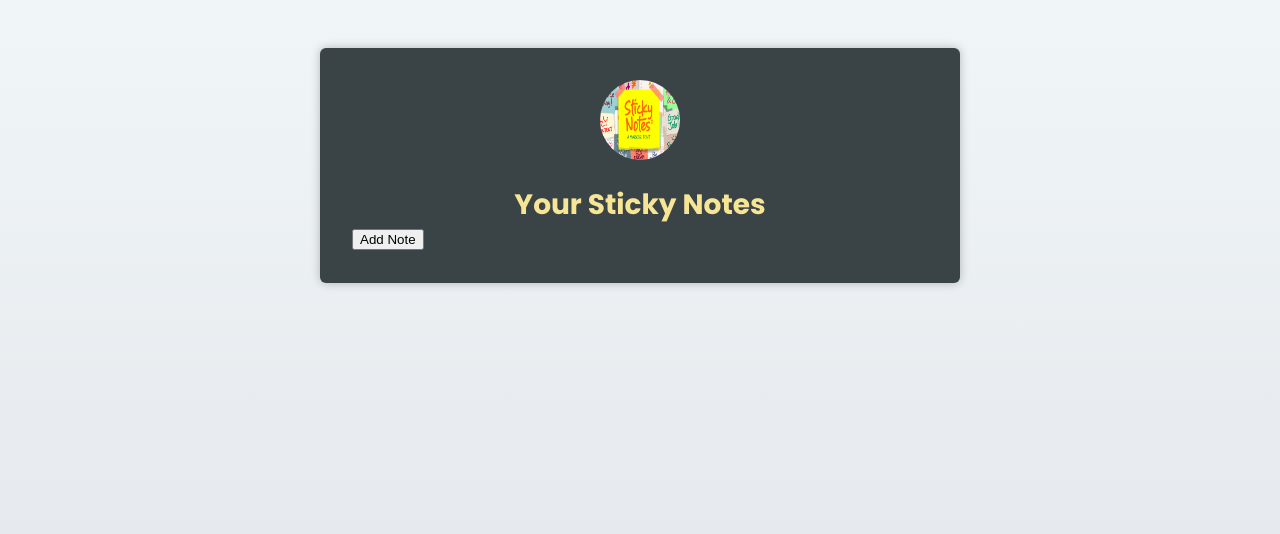
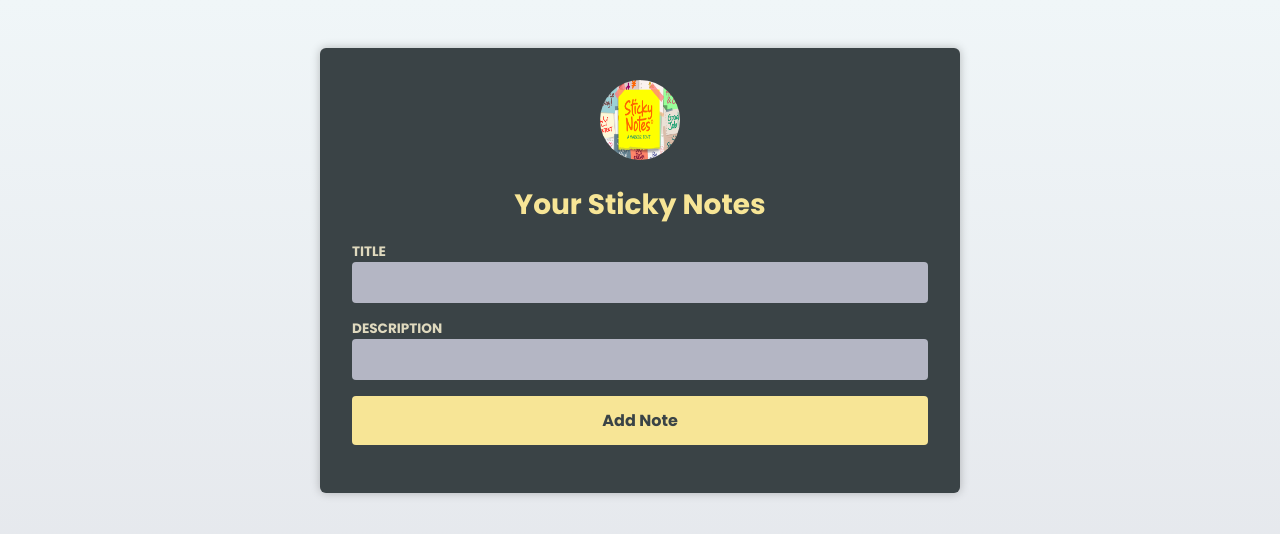
Before and after one commit to alonzojoe/sticky-notes-ts, a React (Vite) app: page / in a window 1280 px wide. Shown: the top 534 px of the page. Built offline with nearby package versions, Linux system fonts and the light colour scheme.

Commit message:
feat: create new NewNote component and implement adding of note

```diff
--- a/src/App.tsx
+++ b/src/App.tsx
@@ -1,5 +1,6 @@
 import React, { useState } from "react";
 import Header from "./components/Header";
+import NewNote from "./components/NewNote";
 import StickyNoteList from "./components/SticktNoteList";
 import StickyNoteImg from "./assets/sticky.png";
 import { Note } from "./lib/types";
@@ -7,19 +8,18 @@ import { Note } from "./lib/types";
 function App() {
   const [notes, setNotes] = useState<Note[]>([]);
 
-  const handleFormSubmit = () => {
+  const handleAddNote = (title: string, description: string) => {
     setNotes((prevNotes) => {
       const newNote = {
         id: Date.now(),
-        title: "New Note",
-        description: "This is a new note",
+        title: title,
+        description: description,
       };
       return [newNote, ...prevNotes];
     });
   };
 
   const handleDeleteNote = (id: number) => {
-    alert(id);
     setNotes((prevNotes) => prevNotes.filter((note) => note.id !== id));
   };
 
@@ -28,7 +28,7 @@ function App() {
       <Header image={{ src: StickyNoteImg, alt: "A list of notes" }}>
         <h1>Your Sticky Notes</h1>
       </Header>
-      <button onClick={handleFormSubmit}>Add Note</button>
+      <NewNote setNotes={setNotes} onAddNote={handleAddNote} />
       <StickyNoteList notes={notes} onDeleteNote={handleDeleteNote} />
     </main>
   );
--- /dev/null
+++ b/src/components/NewNote.tsx
@@ -0,0 +1,38 @@
+import React, { useRef } from "react";
+
+const NewNote = ({ onAddNote }: { onAddNote: () => void }) => {
+  const titleRef = useRef<HTMLInputElement>(null);
+  const descriptionRef = useRef<HTMLInputElement>(null);
+
+  const handleSubmit = (e: React.FormEvent<HTMLFormElement>) => {
+    e.preventDefault();
+
+    const enteredTitle = titleRef.current!.value;
+    const enteredDescription = descriptionRef.current!.value;
+
+    if (enteredTitle.trim() === "" || enteredDescription.trim() === "") return;
+
+    onAddNote(enteredTitle, enteredDescription);
+
+    titleRef.current!.value = null;
+    descriptionRef.current!.value = null;
+  };
+
+  return (
+    <form onSubmit={handleSubmit}>
+      <p>
+        <label htmlFor="title">Title</label>
+        <input type="text" id="title" ref={titleRef} />
+      </p>
+      <p>
+        <label htmlFor="description">Description</label>
+        <input type="text" id="description" ref={descriptionRef} />
+      </p>
+      <p>
+        <button>Add Note</button>
+      </p>
+    </form>
+  );
+};
+
+export default NewNote;
```
